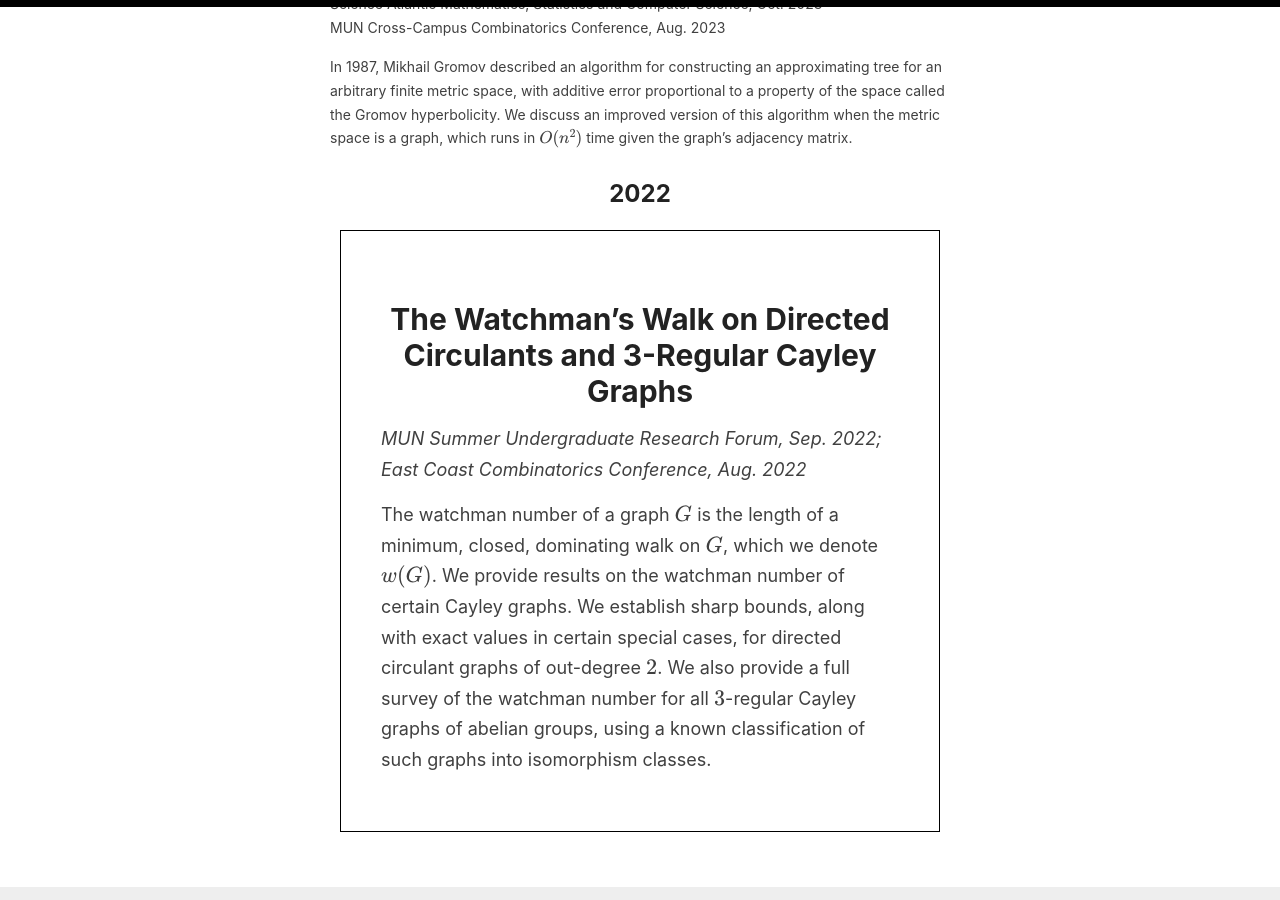
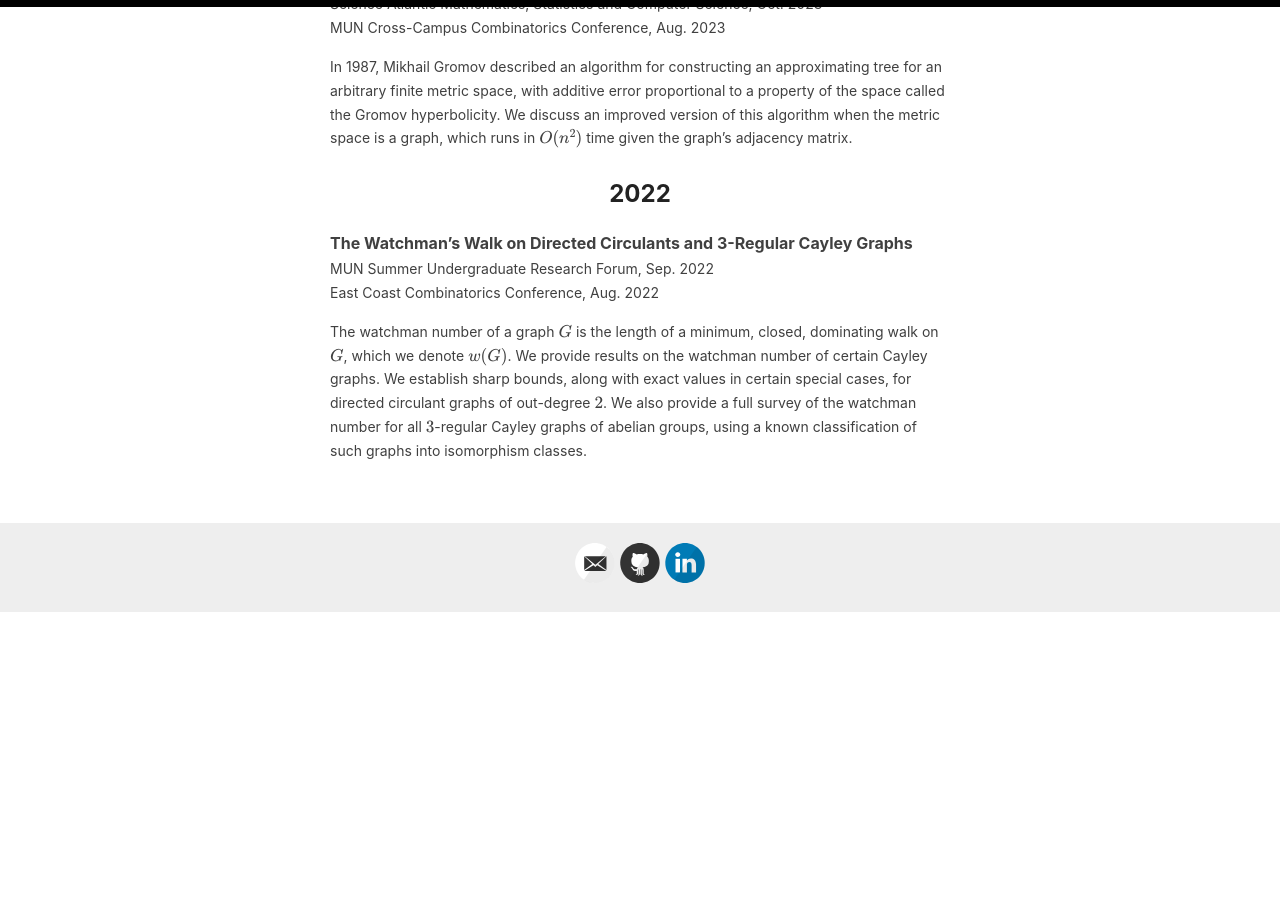
Before and after one commit to And-ers/And-ers.github.io, a Jekyll site: the page built from _pages/publications.md, in a window 1280 px wide and 900 px high, scrolled down 1695 px. Built offline with Jekyll 4.4.1, drawn with Linux system fonts in a browser that asks for light colours; after the commit the page ends 2307 px from its top, so only the background shows below that.

Commit message:
modified:   _pages/publications.md

```diff
--- a/_pages/publications.md
+++ b/_pages/publications.md
@@ -89,12 +89,20 @@ In 1987, Mikhail Gromov described an algorithm for constructing an approximating
 
 ## 2022
 
-<div class="stylebox" markdown="1">
+<div markdown="1">
 
-# The Watchman's Walk on Directed Circulants and 3-Regular Cayley Graphs
+<p class="pubtitle" markdown="1">
 
-*MUN Summer Undergraduate Research Forum, Sep. 2022; East Coast Combinatorics Conference, Aug. 2022*
+The Watchman's Walk on Directed Circulants and 3-Regular Cayley Graphs
+
+</p><p class="author" markdown="1">
+
+MUN Summer Undergraduate Research Forum, Sep. 2022<br>
+East Coast Combinatorics Conference, Aug. 2022
+
+</p><p class="abstract" markdown="1">
 
 The watchman number of a graph \\(G\\) is the length of a minimum, closed, dominating walk on \\(G\\), which we denote \\(w(G)\\). We provide results on the watchman number of certain Cayley graphs. We establish sharp bounds, along with exact values in certain special cases, for directed circulant graphs of out-degree \\(2\\). We also provide a full survey of the watchman number for all \\(3\\)-regular Cayley graphs of abelian groups, using a known classification of such graphs into isomorphism classes.
 
+</p>
 </div>
```
